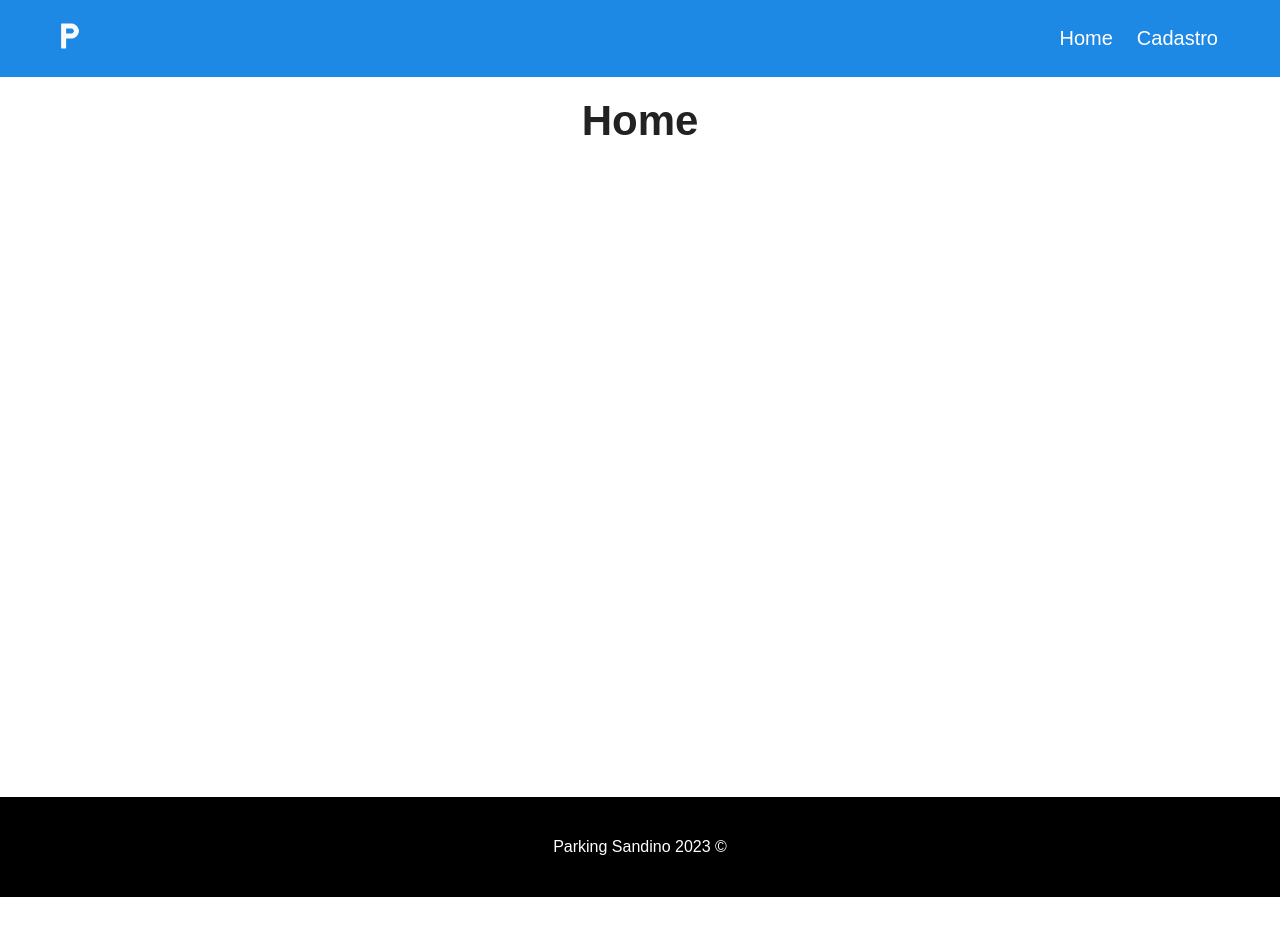
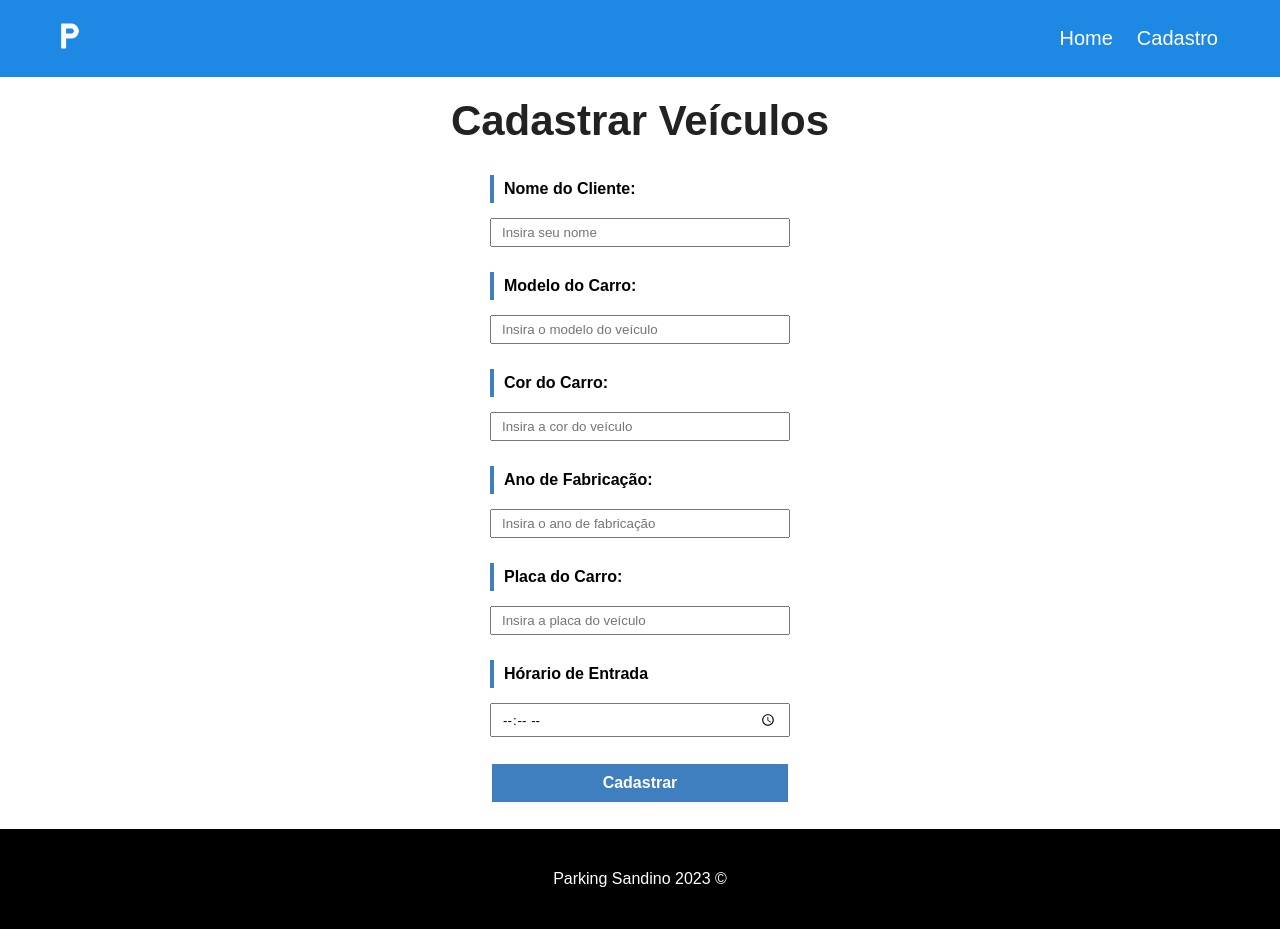
Before and after one commit to vandersann/app-parking, a Vue app: page / in a window 1280 px wide. Before the commit the page ends 897 px from the top, so only its background shows below. Built offline with nearby package versions, Linux system fonts and the light colour scheme.

Commit message:
Criando fomulario de cadastramento

```diff
--- a/public/index.html
+++ b/public/index.html
@@ -4,7 +4,7 @@
     <meta charset="utf-8">
     <meta http-equiv="X-UA-Compatible" content="IE=edge">
     <meta name="viewport" content="width=device-width,initial-scale=1.0">
-    <link rel="icon" href="<%= BASE_URL %>favicon.ico">
+    <link rel="icon" href="<%= BASE_URL %>icon.png">
     <title><%= htmlWebpackPlugin.options.title %></title>
   </head>
   <body>
--- /dev/null
+++ b/src/components/CarForm.vue
@@ -0,0 +1,84 @@
+<template>
+    <div>
+        <div id="carro-form">
+            <div class="input-container">
+                <label for="nome">Nome do Cliente: </label>
+                <input type="text" id="nome" v-model="nome" placeholder="Insira seu nome">
+            </div>
+            <div class="input-container">
+                <label for="modelo">Modelo do Carro: </label>
+                <input type="text" id="modelo" v-model="modelo" placeholder="Insira o modelo do veículo">
+            </div>
+            <div class="input-container">
+                <label for="cor">Cor do Carro: </label>
+                <input type="text" id="cor" v-model="cor" placeholder="Insira a cor do veículo">
+            </div>
+            <div class="input-container">
+                <label for="ano">Ano de Fabricação: </label>
+                <input type="text" id="ano" v-model="ano" placeholder="Insira o ano de fabricação">
+            </div>
+            <div class="input-container">
+                <label for="placa">Placa do Carro: </label>
+                <input type="text" id="placa" v-model="placa" placeholder="Insira a placa do veículo">
+            </div>
+            <div class="input-container">
+                <label for="hora">Hórario de Entrada </label>
+                <input type="time" id="hora" v-model="hora" placeholder="Informe o hórario de entrada">
+            </div>
+            <div class="input-container">
+                <input type="submit" class="submit-btn" value="Cadastrar">
+            </div>
+        </div>
+    </div>
+</template>
+
+<script>
+export default {
+    name: "CarForm"
+}
+
+</script>
+
+<style scoped>
+
+    #carro-form {
+        max-width: 300px;
+        margin: 0 auto;
+    }
+
+    .input-container {
+        display: flex;
+        flex-direction: column;
+        margin-bottom: 25px;
+    }
+
+    label {
+        font-weight: bold;
+        margin-bottom: 15px;
+        color: black;
+        padding: 5px 10px;
+        border-left: 4px solid #3f7fbf;
+    }
+
+    input {
+        padding: 5px 10px;
+        widows: 300px;
+    }
+
+    .submit-btn {
+        background-color: #3f7fbf;
+        color: white;
+        font-weight:bold;
+        padding: 10px;
+        font-size: 16px;
+        border: 2px solid white;
+        cursor: pointer;
+        transition: .5s;
+    }
+
+    .submit-btn:hover{
+        background-color:black;
+        font-size: 18px;
+    }
+
+</style>
--- a/src/views/Home.vue
+++ b/src/views/Home.vue
@@ -1,13 +1,19 @@
 <template>
   <main>
-    <h1>Home</h1>
+    <h1> Cadastrar Veículos </h1>
+
+    <CarForm />
   </main>
 </template>
 
 <script>
+import CarForm from '@/components/CarForm.vue'
+
 export default {
   name: 'Home',
+
   components: {
+    CarForm,
 
   }
 }
```
Also changed, not shown: public/icon.png (added), 1 other file (tests, documents, lock files or other folders).
